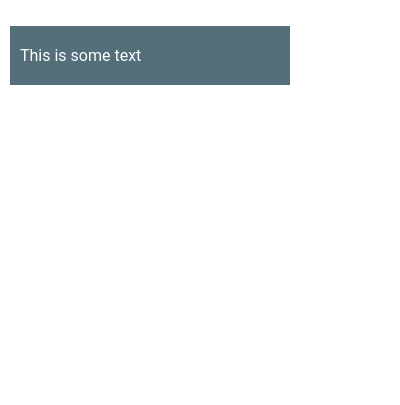
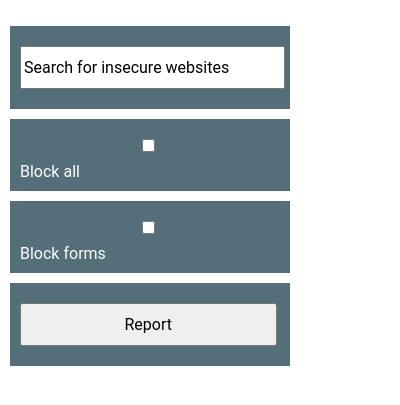
Before and after one commit to patrickedelen/safeword, a browser extension: page chromeExtension/popup.html in a window 400 px wide. Shown: the part 61-466 px from the top of the page. Drawn offline with Linux system fonts and the light colour scheme.

Commit message:
update popup

```diff
--- a/chromeExtension/popup.html
+++ b/chromeExtension/popup.html
@@ -30,6 +30,14 @@
         background-color: #546e7a;
         color: white;
       }
+      input {
+        margin: 10px auto;
+        width: 95%;
+      }
+      button {
+        margin: 10px auto;
+        width: 95%;
+      }
 
     </style>
 
@@ -38,14 +46,17 @@
     </div>
     <br>
     <div id="box">
-    <p>This is some text</p>
+      <input type="text" name="search" value="Search for insecure websites"></input>
     </div>
-    <!--
-      - JavaScript and HTML must be in separate files: see our Content Security
-      - Policy documentation[1] for details and explanation.
-      -
-      - [1]: https://developer.chrome.com/extensions/contentSecurityPolicy
-     -->
+    <div id="box">
+      <input type="checkbox" name="blockAll" value="All">Block all</input>
+    </div>
+    <div id="box">
+      <input type="checkbox" name="blockForms" value="Forms">Block forms</input>
+    </div>
+    <div id="box">
+      <button type="button" name="report" value="Report">Report</button>
+    </div>
 
     <!-- <script src="popup.js"></script> -->
   </head>
```
